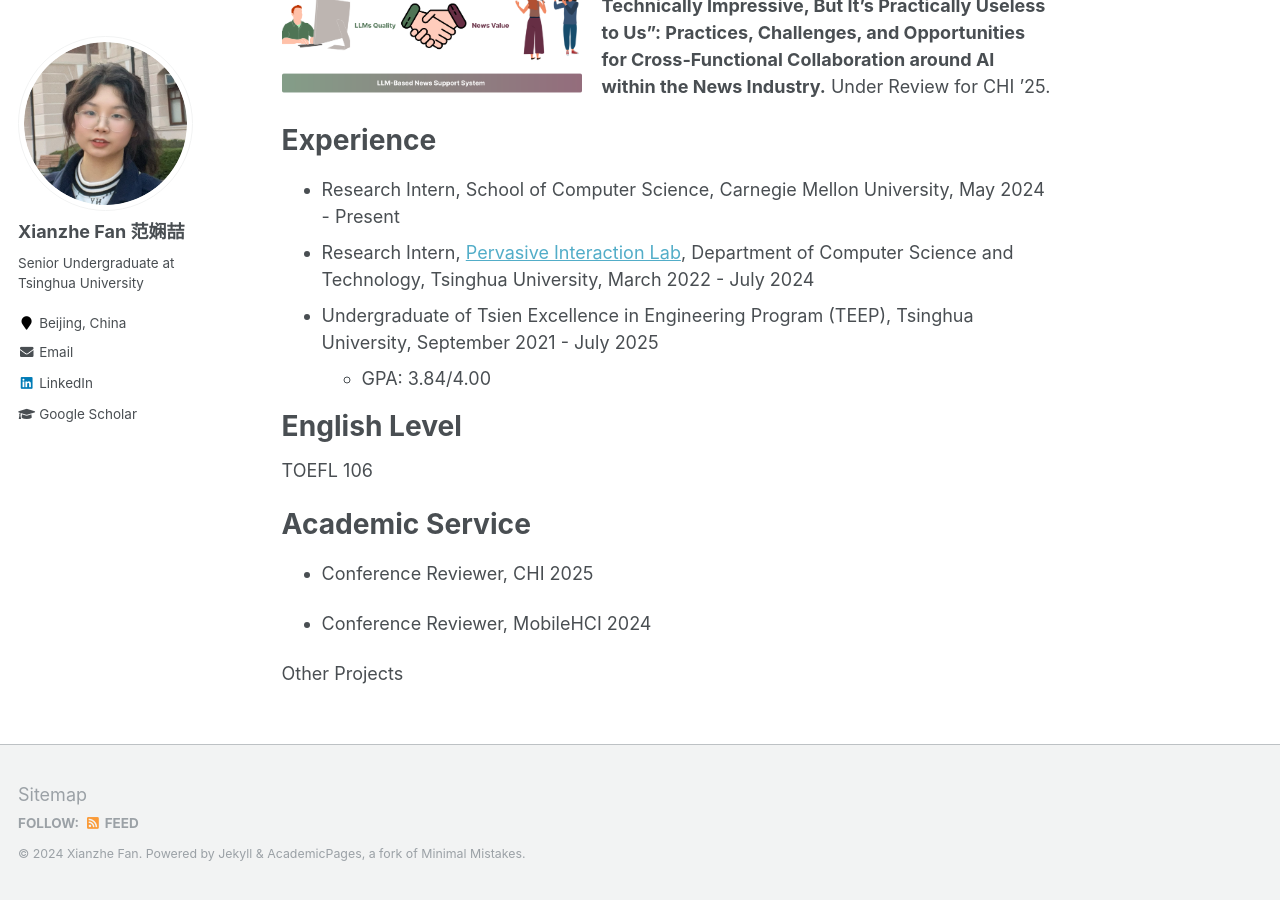
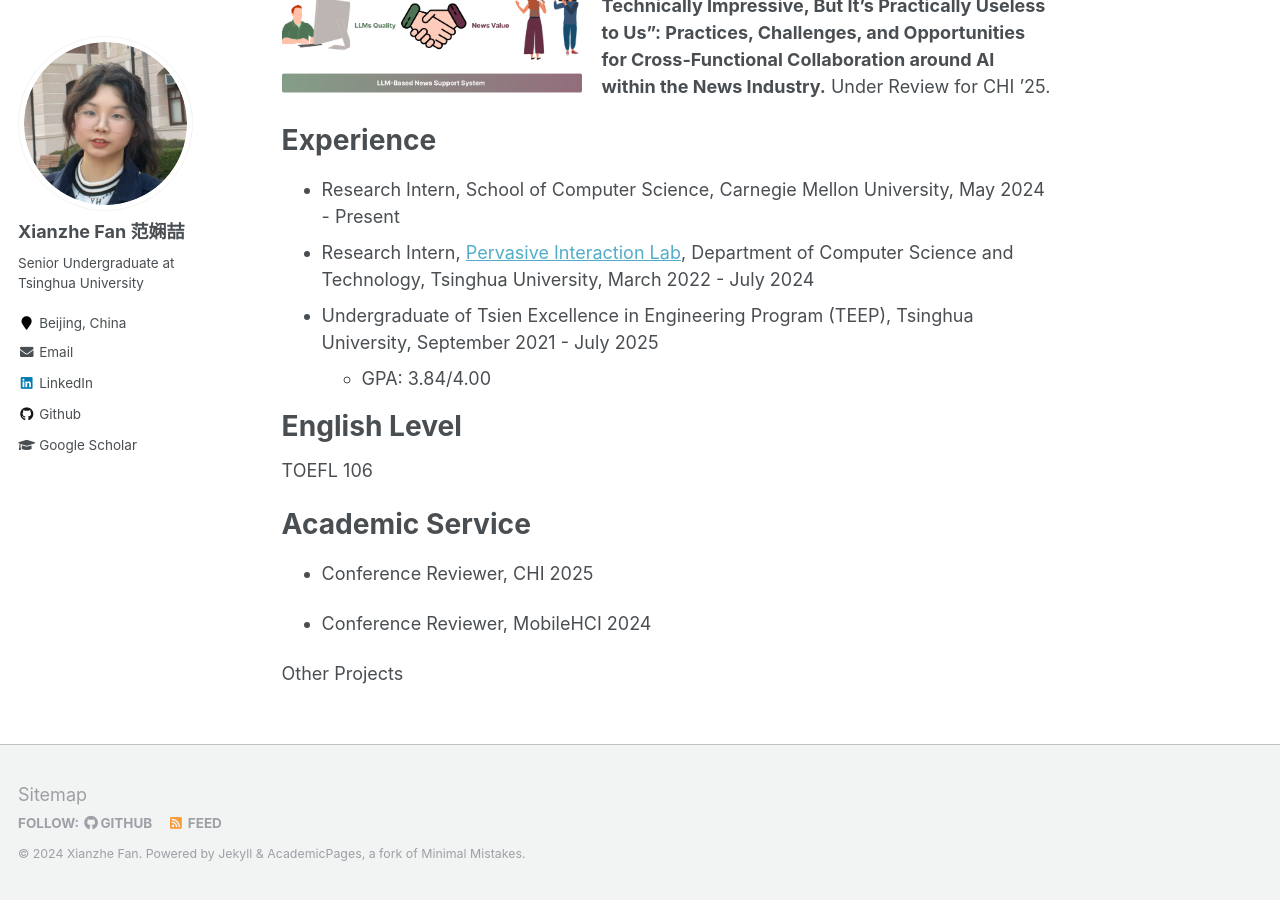
Before and after one commit to XianzheFan/XianzheFan.github.io, a Jekyll site: the page built from _pages/about.md, in a window 1280 px wide and 900 px high, scrolled down 1670 px. Built offline with Jekyll 4.4.1, drawn with Linux system fonts in a browser that asks for light colours.

Commit message:
Add files via upload

```diff
--- a/_config.yml
+++ b/_config.yml
@@ -96,7 +96,7 @@ author:
   flickr           :
   facebook         :
   foursquare       :
-  github           : # "XianzheFan"
+  github           : "XianzheFan"
   google_plus      :
   keybase          :
   instagram        :
```
